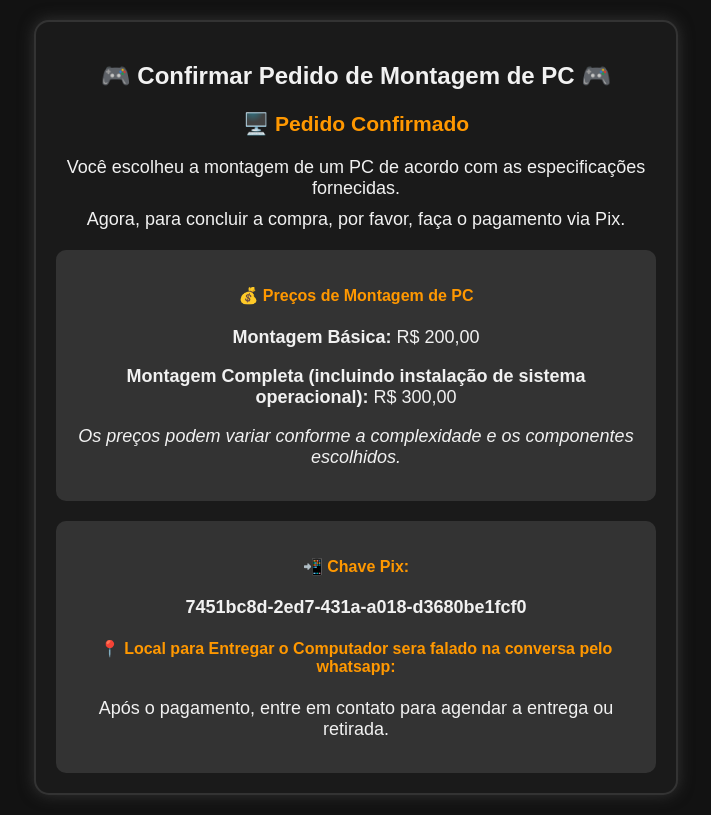
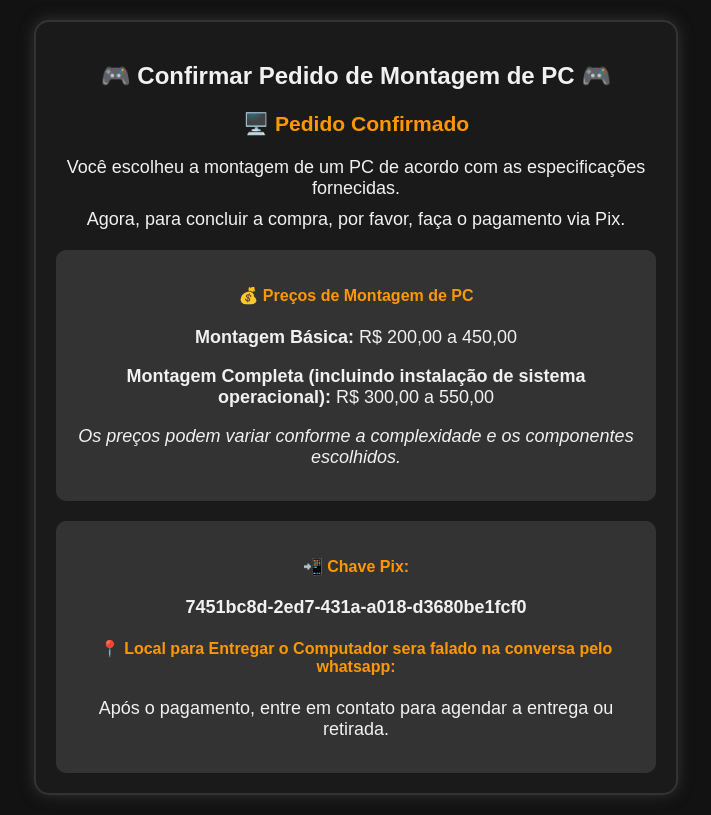
Before and after one commit to OiSouMath/Meusite, a plain HTML site: page index.html in a window 1280 px wide. Shown: the whole page, without its empty margins (284-995 px from the left). Drawn offline with Linux system fonts and the light colour scheme; a script that the page names is missing.

Commit message:
Update index.html

```diff
--- a/index.html
+++ b/index.html
@@ -127,8 +127,8 @@
 
         <div class="precos">
             <h4>💰 Preços de Montagem de PC</h4>
-            <p><strong>Montagem Básica:</strong> R$ 200,00</p>
-            <p><strong>Montagem Completa (incluindo instalação de sistema operacional):</strong> R$ 300,00</p>
+            <p><strong>Montagem Básica:</strong> R$ 200,00 a 450,00</p>
+            <p><strong>Montagem Completa (incluindo instalação de sistema operacional):</strong> R$ 300,00 a 550,00</p>
             <p><em>Os preços podem variar conforme a complexidade e os componentes escolhidos.</em></p>
         </div>
 
```
